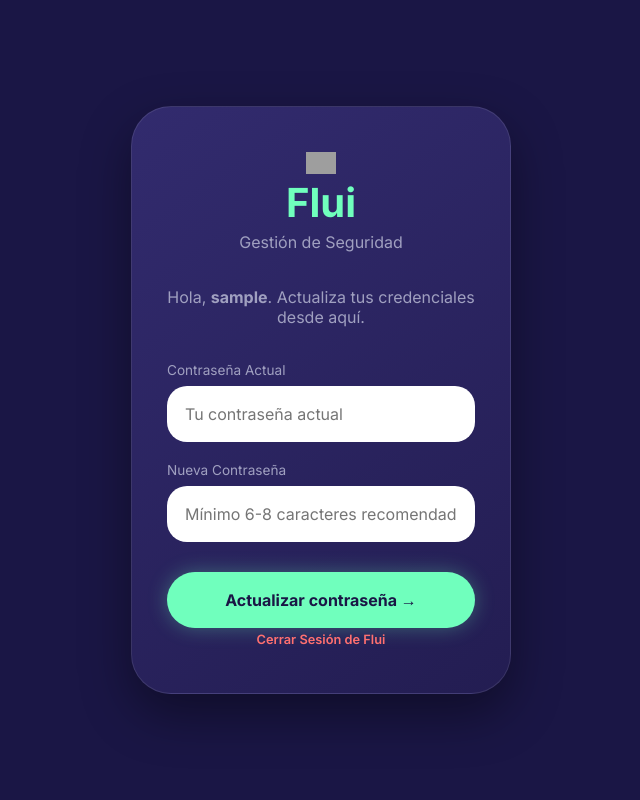
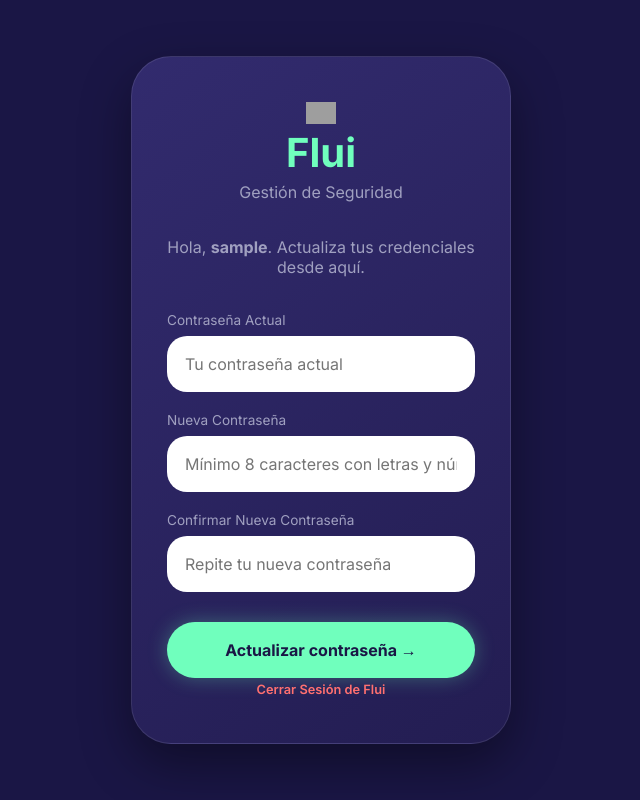
Before and after one commit to jstevenfm/flui, a PHP site: page /password.php in a window 1280 px wide. Shown: the whole page, without its empty margins (319-959 px from the left). Run offline with PHP 8.4, Linux system fonts and the light colour scheme; the visitor is signed in with stand-in values (Sample User, id 1); grey boxes are pictures that could not be loaded.

Commit message:
cambia codigo sugerido password y html

```diff
--- a/password.php
+++ b/password.php
@@ -2,35 +2,61 @@
 session_start();
 require 'conexion.php';
 
-
+// 1. Validar autenticación
 if (!isset($_SESSION['usuario_id'])) {
     header("Location: login.php");
     exit;
 }
 
+// 2. Generar Token CSRF si no existe
+if (empty($_SESSION['csrf_token'])) {
+    $_SESSION['csrf_token'] = bin2hex(random_bytes(32));
+}
+
 $mensaje = '';
 
 if ($_SERVER["REQUEST_METHOD"] == "POST") {
-    $password_actual = $_POST['password_actual'];
-    $password_nueva = $_POST['password_nueva'];
+    $password_actual = $_POST['password_actual'] ?? '';
+    $password_nueva = $_POST['password_nueva'] ?? '';
+    $password_confirmar = $_POST['password_confirmar'] ?? '';
+    $csrf_token_post = $_POST['csrf_token'] ?? '';
 
-    if (!empty($password_actual) && !empty($password_nueva)) {
+    // 3. Validar Token CSRF
+    if (!hash_equals($_SESSION['csrf_token'], $csrf_token_post)) {
+        die("<div class='alert alert-danger'>Error de validación de seguridad (CSRF).</div>");
+    }
 
+    if (!empty($password_actual) && !empty($password_nueva) && !empty($password_confirmar)) {
+
+        // 4. Validar que la nueva contraseña coincida con la confirmación
+        if ($password_nueva !== $password_confirmar) {
+            $mensaje = "<div class='alert alert-danger'>La nueva contraseña y su confirmación no coinciden.</div>";
+        }
+        // 5. Validar políticas de complejidad (Min 8 caracteres, letras y números)
+        define('MIN_LENGHT', 8);
+        if (strlen($password_nueva) < MIN_LENGHT || !preg_match('/[A-Za-z]/', $password_nueva) || !preg_match('/[0-9]/', $password_nueva)) {
+            $mensaje = "<div class='alert alert-danger'>La nueva contraseña debe tener al menos 8 caracteres, incluyendo letras y números.</div>";
+        } else {
+
+            // Buscar la contraseña actual en la BD
             $stmt = $pdo->prepare("SELECT password FROM usuarios WHERE id = ?");
             $stmt->execute([$_SESSION['usuario_id']]);
             $user = $stmt->fetch();
 
-
             if ($user && password_verify($password_actual, $user['password'])) {
-            $nueva_encriptada = password_hash($password_nueva, PASSWORD_BCRYPT);
-
+                // Usar PASSWORD_DEFAULT (PHP actualizará automáticamente el algoritmo si BCRYPT queda obsoleto)
+                $nueva_encriptada = password_hash($password_nueva, PASSWORD_DEFAULT);
 
                 $update_stmt = $pdo->prepare("UPDATE usuarios SET password = ? WHERE id = ?");
                 $update_stmt->execute([$nueva_encriptada, $_SESSION['usuario_id']]);
 
-            $mensaje = "<div class='alert alert-success'>Contraseña actualizada correctamente.</div>";
+                // 6. Regenerar token CSRF tras éxito para evitar re-envíos
+                $_SESSION['csrf_token'] = bin2hex(random_bytes(32));
+
+                $mensaje = "<div class='alert alert-success'>Contraseña actualizada correctamente. Recomendamos iniciar sesión nuevamente.</div>";
             } else {
                 $mensaje = "<div class='alert alert-danger'>La contraseña actual es incorrecta.</div>";
+            }
         }
     } else {
         $mensaje = "<div class='alert alert-danger'>Por favor, completa todos los campos.</div>";
@@ -71,6 +97,8 @@ if ($_SERVER["REQUEST_METHOD"] == "POST") {
             <?php echo $mensaje; ?>
 
           <form class="form-content" id="password-form" method="POST" action="password.php">
+    <input type="hidden" name="csrf_token" value="<?php echo $_SESSION['csrf_token']; ?>">
+
     <div class="input-group">
         <label>Contraseña Actual</label>
         <input name="password_actual" id="password_actual" type="password" placeholder="Tu contraseña actual" required>
@@ -78,12 +106,16 @@ if ($_SERVER["REQUEST_METHOD"] == "POST") {
 
     <div class="input-group">
         <label>Nueva Contraseña</label>
-                    <input name="password_nueva" id="password_nueva" type="password" placeholder="Mínimo 6-8 caracteres recomendado" required>
+        <input name="password_nueva" id="password_nueva" type="password" placeholder="Mínimo 8 caracteres con letras y números" required>
+    </div>
+
+    <div class="input-group">
+        <label>Confirmar Nueva Contraseña</label>
+        <input name="password_confirmar" id="password_confirmar" type="password" placeholder="Repite tu nueva contraseña" required>
     </div>
 
     <button type="submit" class="btn">Actualizar contraseña &rarr;</button>
 </form>
-
             <a class="singup" href="logout.php" style="color: #ff7070;">Cerrar Sesión de Flui</a>
         </section>
 
```
Lines whose indentation alone changed are shown as unchanged.
